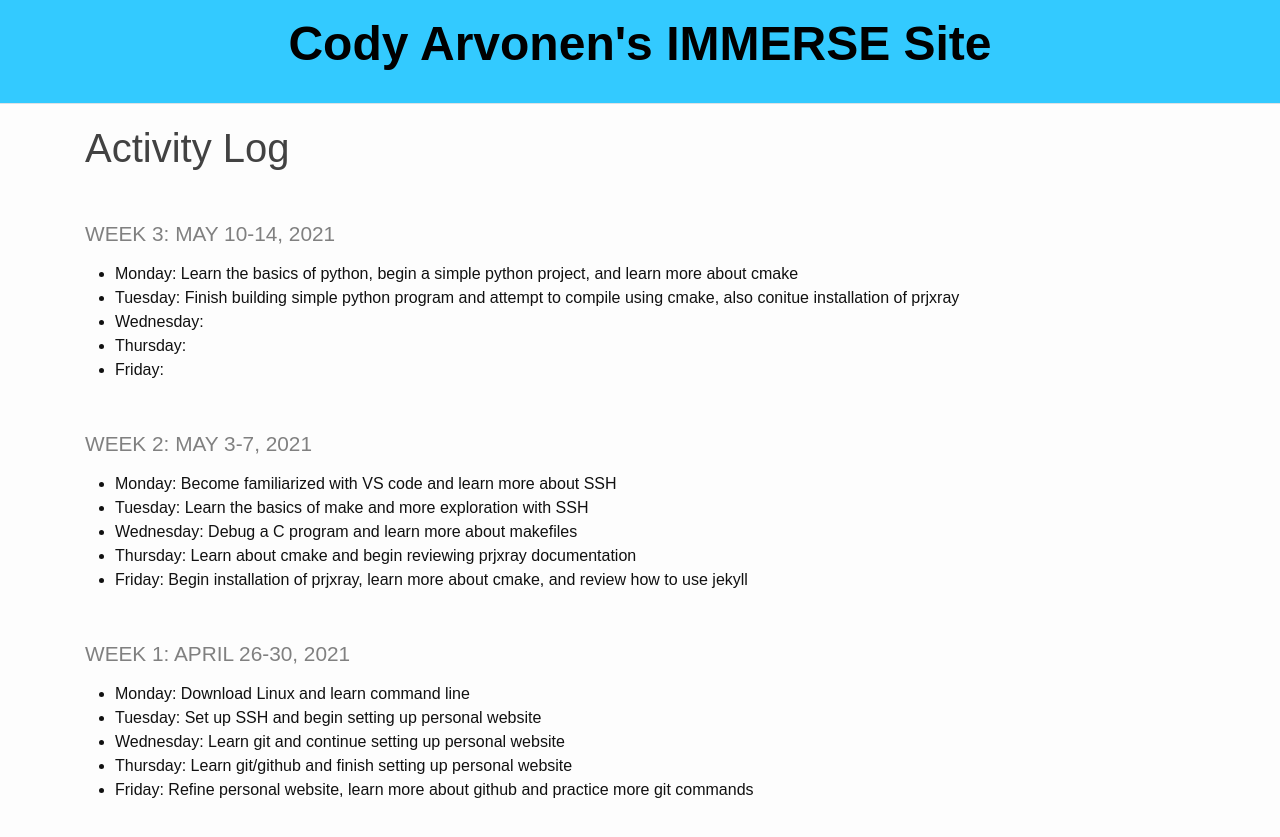
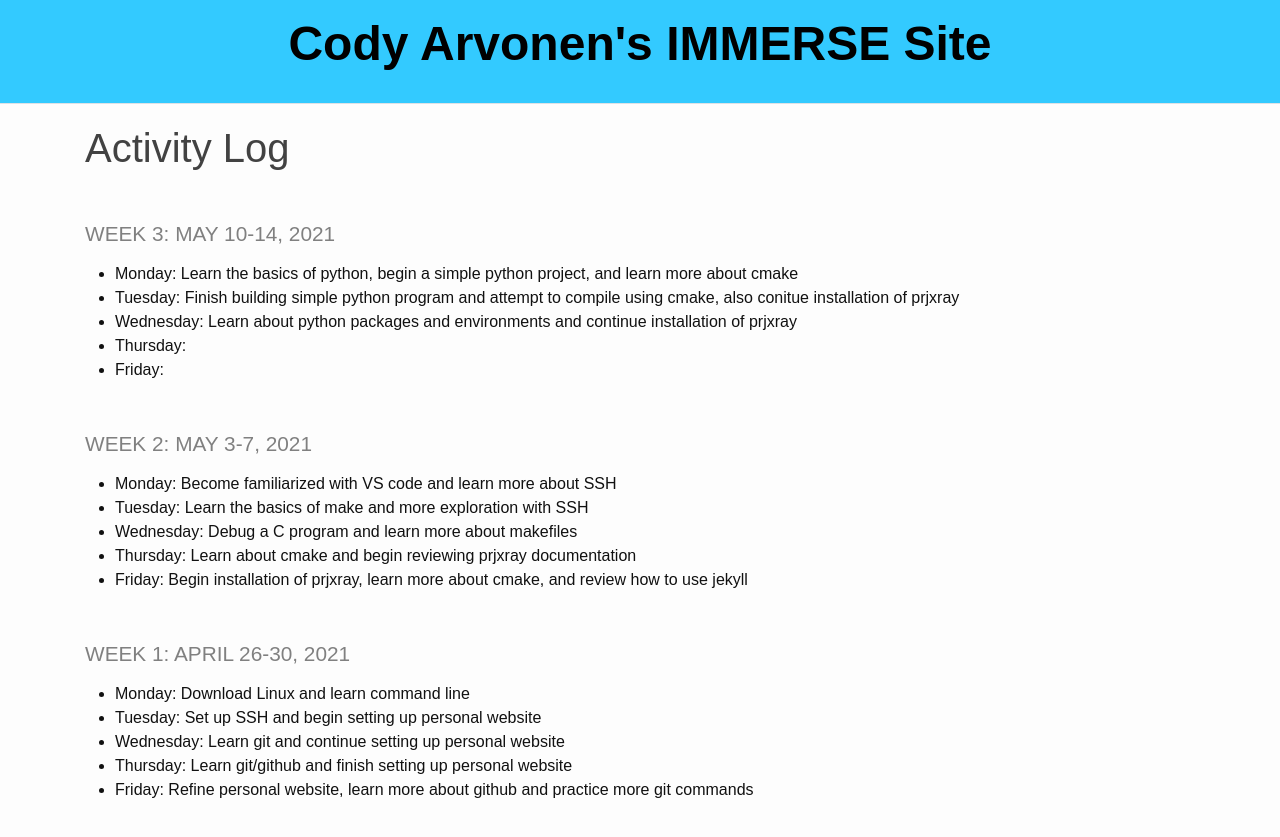
Before and after one commit to codyarvonen/personal_website, a Jekyll site: the page built from _pages/log.md, in a window 1280 px wide. Shown: the top 837 px of the page. Built offline with Jekyll 4.4.1, drawn with Linux system fonts in a browser that asks for light colours.

Commit message:
5/12/2021

```diff
--- a/_pages/log.md
+++ b/_pages/log.md
@@ -7,7 +7,7 @@ title: Activity Log
 
 * **Monday**: Learn the basics of python, begin a simple python project, and learn more about cmake
 * **Tuesday**: Finish building simple python program and attempt to compile using cmake, also conitue installation of prjxray
-* **Wednesday**:
+* **Wednesday**: Learn about python packages and environments and continue installation of prjxray
 * **Thursday**:
 * **Friday**:
 
```
